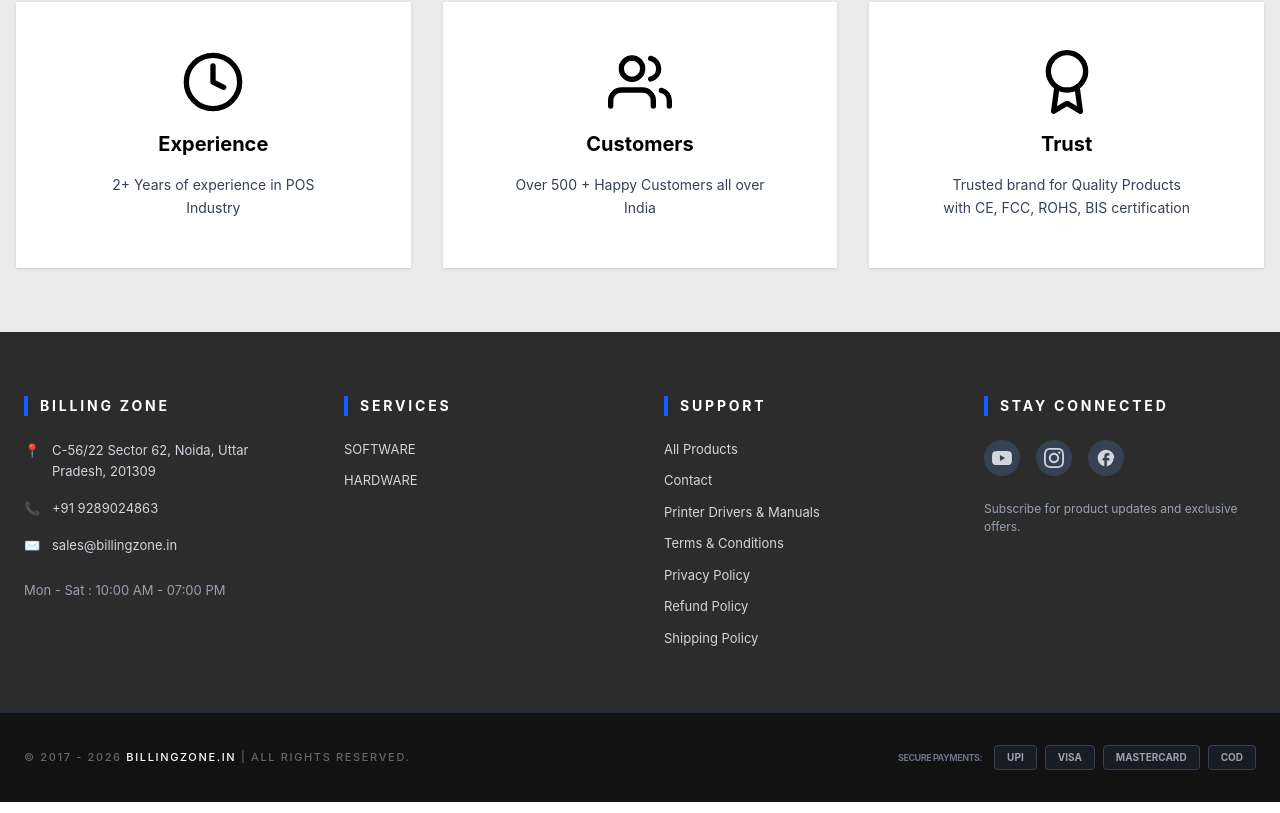
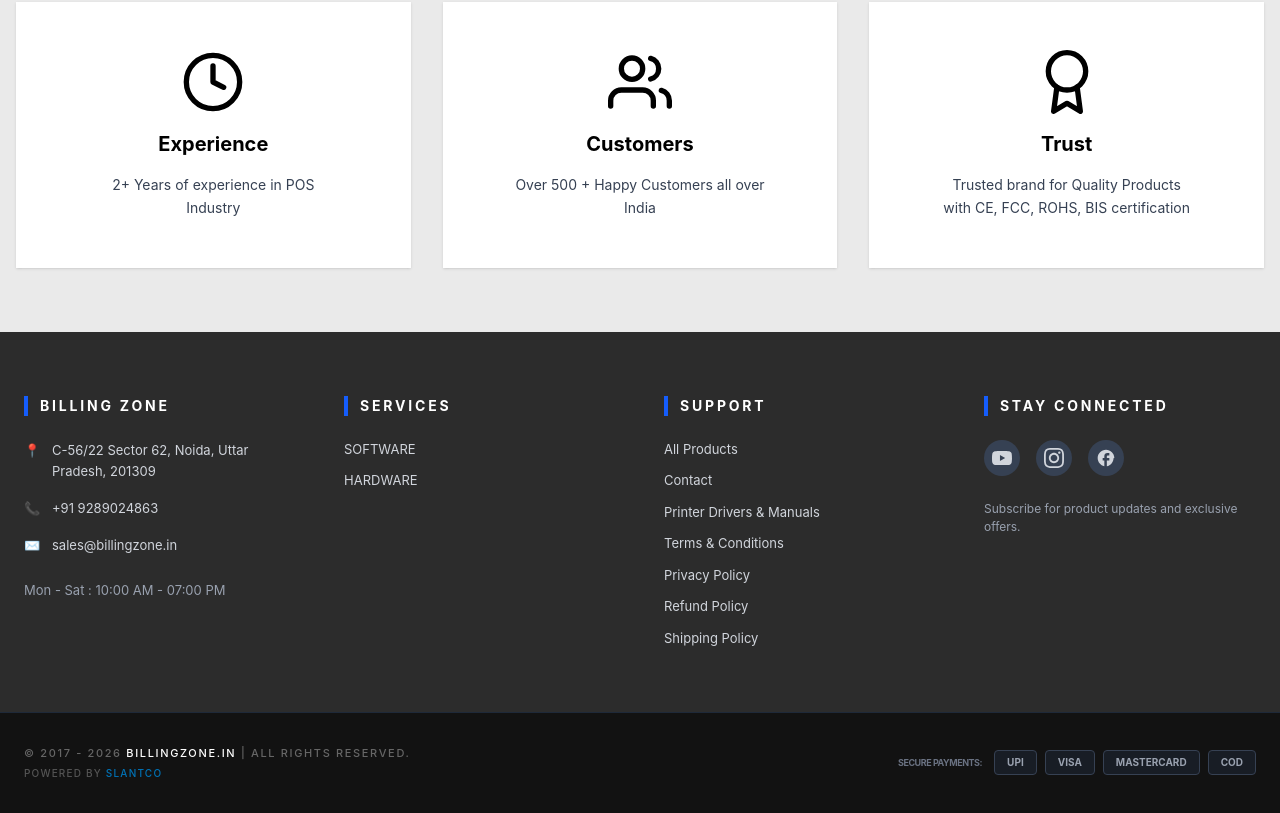
Before and after one commit to mohittiwaritech/website-ecommerce-related, a React (Vite) app: page / in a window 1280 px wide. Shown: the part 1031-1844 px from the top of the page. Built offline with nearby package versions, Linux system fonts and the light colour scheme; no server answers; the database is empty.

Commit message:
feat: Update footer content to reflect new partnership with Slantco
- Replaced the previous design credit with a new attribution to Slantco.
- Adjusted text styling for improved readability and consistency.

```diff
--- a/src/components/Footer.jsx
+++ b/src/components/Footer.jsx
@@ -91,9 +91,17 @@ const Footer = () => {
             <p className="text-[#666] text-[11px] font-medium uppercase tracking-[0.15em]">
               © 2017 - 2026 <span className="text-white">BillingZone.in</span> | All Rights Reserved.
             </p>
-            {/* <p className="text-[#555] text-[10px] font-medium tracking-[0.1em]">
-              Designed & Developed by <a href="https://github.com/02Raj" target="_blank" rel="noopener noreferrer" className="text-[#0073B7] hover:text-white transition-colors">Divyansh Raj</a>
-            </p> */}
+            <p className="text-[#555] text-[10px] font-medium tracking-[0.12em] uppercase">
+              Powered by{' '}
+              <a
+                href="https://www.slantco.com/"
+                target="_blank"
+                rel="noopener noreferrer"
+                className="text-[#0073B7] hover:text-white transition-colors"
+              >
+                Slantco
+              </a>
+            </p>
           </div>
 
           {/* Payment Badges */}
```
